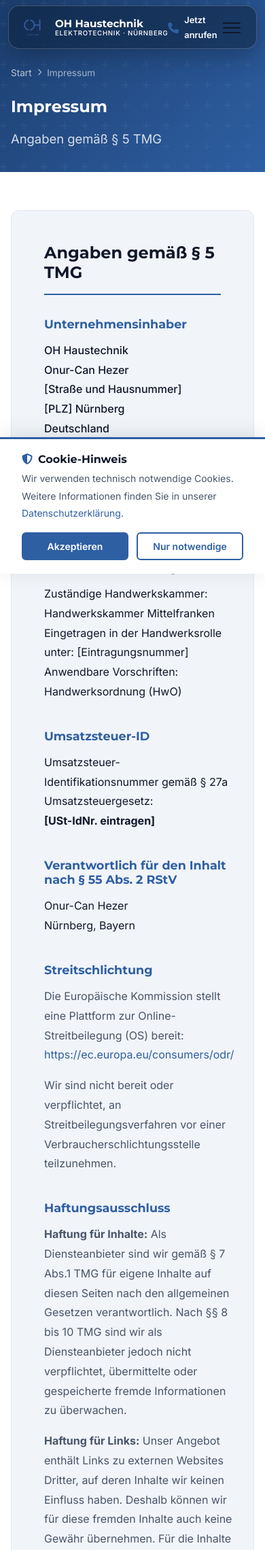
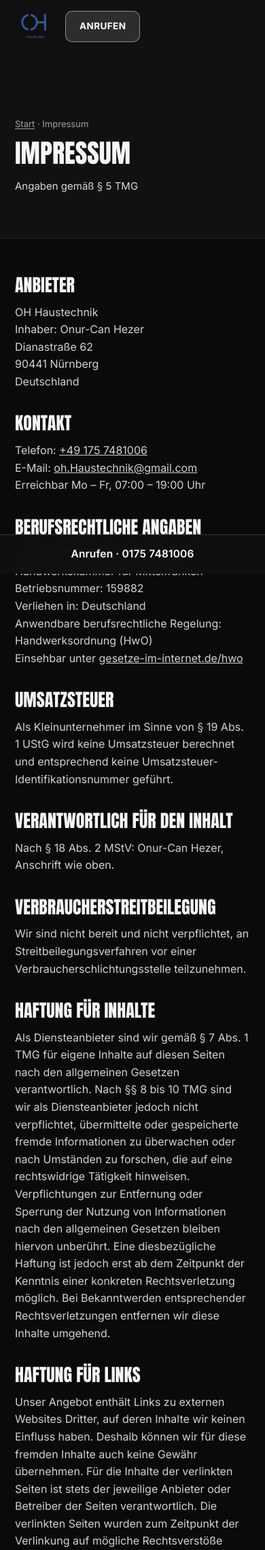
Before and after one commit to ohhaustechnik/OH, a PHP site: page /impressum.php in a window 390 px wide. Shown: the top 2280 px of the page at 68% size. Run offline with PHP 8.4, Linux system fonts and the light colour scheme.

Commit message:
Impressum neu aufgebaut + Anrufleiste dezenter
IMPRESSUM: enthielt unausgefuellte Platzhalter ([Strasse und Hausnummer],
[PLZ], [Eintragungsnummer], [USt-IdNr. eintragen]) - ohne vollstaendige
Pflichtangaben nach § 5 TMG abmahnfaehig. Jetzt mit echten Daten:
- Dianastrasse 62, 90441 Nuernberg
- Handwerkskammer fuer Mittelfranken, Betriebsnummer 159882
- Umsatzsteuer: Kleinunternehmer nach § 19 Abs. 1 UStG, keine USt-IdNr
- Hinweis auf die EU-OS-Plattform ENTFERNT: die Plattform wurde zum
  20.07.2025 eingestellt (VO (EU) 2024/3228), der Link ist tot und der
  Hinweis selbst inzwischen abmahnfaehig.
- "§ 55 Abs. 2 RStV" -> "§ 18 Abs. 2 MStV" (RStV seit 2020 ersetzt)
- Seite im neuen Dark-Design statt altem Analyticsrocket-Layout

ANRUFLEISTE: von blauem Vollflaechen-Balken mit Emoji auf dezent dunkel
mit feiner Linie und Unschaerfe umgestellt ("Anrufen · 0175 7481006").
Zusaetzlich env(safe-area-inset-bottom), damit sie auf iPhones nicht in
den Home-Indicator laeuft.

Co-Authored-By: Claude Sonnet 5 <noreply@anthropic.com>
Claude-Session: https://claude.ai/code/session_011u1EcGyT4Nrdk66PoZLxx9

```diff
--- a/assets/css/site-dark.css
+++ b/assets/css/site-dark.css
@@ -157,9 +157,12 @@ footer{border-top:1px solid var(--line);padding:44px 0 40px;}
 .legal a{color:#9CA3AF;text-decoration:underline;text-underline-offset:2px;}
 
 /* ---------- Mobile Call Bar ---------- */
-.callbar{position:fixed;left:0;right:0;bottom:0;z-index:60;display:none;background:var(--blue);color:#fff;
-  text-align:center;font-weight:700;text-transform:uppercase;letter-spacing:.04em;padding:15px;font-size:15px;}
-@media(max-width:900px){.callbar{display:block;} body{padding-bottom:52px;}}
+.callbar{position:fixed;left:0;right:0;bottom:0;z-index:60;display:none;
+  background:rgba(16,16,16,.97);-webkit-backdrop-filter:blur(10px);backdrop-filter:blur(10px);
+  border-top:1px solid var(--line2);color:#fff;text-align:center;font-weight:600;
+  letter-spacing:.01em;padding:16px;font-size:15.5px;
+  padding-bottom:calc(16px + env(safe-area-inset-bottom));}
+@media(max-width:900px){.callbar{display:block;} body{padding-bottom:calc(56px + env(safe-area-inset-bottom));}}
 
 /* ---------- Reveal ---------- */
 .rv{opacity:0;transform:translateY(22px);transition:opacity .6s ease,transform .6s ease;}
--- a/impressum.php
+++ b/impressum.php
@@ -1,124 +1,107 @@
 <?php
-$page_title       = 'Impressum – OH Haustechnik Nürnberg';
-$meta_description = 'Impressum von OH Haustechnik – Angaben gemäß § 5 TMG.';
-$canonical_url    = 'https://oh-haustechnik.de/impressum.php';
+$seo = [
+  'title' => 'Impressum | OH Haustechnik Nürnberg',
+  'desc'  => 'Impressum und Anbieterkennzeichnung von OH Haustechnik, Onur-Can Hezer, Dianastraße 62, 90441 Nürnberg.',
+  'slug'  => 'impressum.php',
+];
+?>
+<!DOCTYPE html>
+<html lang="de">
+<head>
+<?php include __DIR__ . '/includes/seo-head.php'; ?>
+</head>
+<body>
 
-include 'includes/header.php';
-?>
+<?php include __DIR__ . '/includes/header-dark.php'; ?>
 
 <section class="page-hero">
-    <div class="container">
-        <div class="page-hero-content">
-            <div class="breadcrumb">
-                <a href="index.php">Start</a>
-                <i class="fas fa-chevron-right"></i>
-                <span>Impressum</span>
-            </div>
-            <h1>Impressum</h1>
-            <p>Angaben gemäß § 5 TMG</p>
-        </div>
+  <div class="wrap">
+    <div class="breadcrumb rv"><a href="/index.php">Start</a> · Impressum</div>
+    <h1 class="rv">Impressum</h1>
+    <p class="rv">Angaben gemäß § 5 TMG</p>
   </div>
 </section>
 
-<section class="section">
-    <div class="container container--narrow">
+<section>
+  <div class="wrap prose">
 
-        <div style="background: var(--gray-100); border-radius: var(--border-radius-lg); padding: 3rem; border: 1px solid var(--gray-200);">
-
-            <h2 style="font-size: 1.5rem; margin-bottom: 2rem; padding-bottom: 1rem; border-bottom: 2px solid var(--blue-primary);">
-                Angaben gemäß § 5 TMG
-            </h2>
-
-            <div style="display: grid; gap: 2.5rem;">
-
-                <div>
-                    <h3 style="font-size: 1.1rem; color: var(--blue-primary); margin-bottom: 0.875rem;">Unternehmensinhaber</h3>
-                    <p style="color: var(--text-primary); font-weight: 500; font-size: 1rem; margin: 0;">
+    <h2 class="rv">Anbieter</h2>
+    <p class="rv">
       OH Haustechnik<br>
-                        Onur-Can Hezer<br>
-                        [Straße und Hausnummer]<br>
-                        [PLZ] Nürnberg<br>
+      Inhaber: Onur-Can Hezer<br>
+      Dianastraße 62<br>
+      90441 Nürnberg<br>
       Deutschland
     </p>
-                </div>
 
-                <div>
-                    <h3 style="font-size: 1.1rem; color: var(--blue-primary); margin-bottom: 0.875rem;">Kontakt</h3>
-                    <p style="color: var(--text-primary); margin: 0; line-height: 2;">
-                        Telefon: <a href="tel:+491757481006" style="color: var(--blue-primary);">+49 175 7481006</a><br>
-                        E-Mail: <a href="mailto:oh.Haustechnik@gmail.com" style="color: var(--blue-primary);">oh.Haustechnik@gmail.com</a>
+    <h2 class="rv">Kontakt</h2>
+    <p class="rv">
+      Telefon: <a href="tel:+491757481006" style="text-decoration:underline">+49 175 7481006</a><br>
+      E-Mail: <a href="mailto:oh.Haustechnik@gmail.com" style="text-decoration:underline">oh.Haustechnik@gmail.com</a><br>
+      Erreichbar Mo – Fr, 07:00 – 19:00 Uhr
     </p>
-                </div>
 
-                <div>
-                    <h3 style="font-size: 1.1rem; color: var(--blue-primary); margin-bottom: 0.875rem;">Berufsrechtliche Angaben</h3>
-                    <p style="color: var(--text-primary); margin: 0; line-height: 1.8;">
-                        Zuständige Handwerkskammer: Handwerkskammer Mittelfranken<br>
-                        Eingetragen in der Handwerksrolle unter: [Eintragungsnummer]<br>
-                        Anwendbare Vorschriften: Handwerksordnung (HwO)
+    <h2 class="rv">Berufsrechtliche Angaben</h2>
+    <p class="rv">
+      Zuständige Handwerkskammer: Handwerkskammer für Mittelfranken<br>
+      Betriebsnummer: 159882<br>
+      Verliehen in: Deutschland<br>
+      Anwendbare berufsrechtliche Regelung: Handwerksordnung (HwO)<br>
+      Einsehbar unter <a href="https://www.gesetze-im-internet.de/hwo/" target="_blank" rel="noopener" style="text-decoration:underline">gesetze-im-internet.de/hwo</a>
     </p>
-                </div>
 
-                <div>
-                    <h3 style="font-size: 1.1rem; color: var(--blue-primary); margin-bottom: 0.875rem;">Umsatzsteuer-ID</h3>
-                    <p style="color: var(--text-primary); margin: 0;">
-                        Umsatzsteuer-Identifikationsnummer gemäß § 27a Umsatzsteuergesetz:<br>
-                        <strong>[USt-IdNr. eintragen]</strong>
+    <h2 class="rv">Umsatzsteuer</h2>
+    <p class="rv">
+      Als Kleinunternehmer im Sinne von § 19 Abs. 1 UStG wird keine Umsatzsteuer
+      berechnet und entsprechend keine Umsatzsteuer-Identifikationsnummer geführt.
     </p>
-                </div>
 
-                <div>
-                    <h3 style="font-size: 1.1rem; color: var(--blue-primary); margin-bottom: 0.875rem;">Verantwortlich für den Inhalt nach § 55 Abs. 2 RStV</h3>
-                    <p style="color: var(--text-primary); margin: 0;">
-                        Onur-Can Hezer<br>
-                        Nürnberg, Bayern
+    <h2 class="rv">Verantwortlich für den Inhalt</h2>
+    <p class="rv">
+      Nach § 18 Abs. 2 MStV: Onur-Can Hezer, Anschrift wie oben.
     </p>
-                </div>
 
-                <div>
-                    <h3 style="font-size: 1.1rem; color: var(--blue-primary); margin-bottom: 0.875rem;">Streitschlichtung</h3>
-                    <p style="color: var(--text-secondary); line-height: 1.8; margin: 0;">
-                        Die Europäische Kommission stellt eine Plattform zur Online-Streitbeilegung (OS) bereit:
-                        <a href="https://ec.europa.eu/consumers/odr/" target="_blank" rel="noopener noreferrer" style="color: var(--blue-primary);">
-                            https://ec.europa.eu/consumers/odr/
-                        </a>
+    <h2 class="rv">Verbraucherstreitbeilegung</h2>
+    <p class="rv">
+      Wir sind nicht bereit und nicht verpflichtet, an Streitbeilegungsverfahren
+      vor einer Verbraucherschlichtungsstelle teilzunehmen.
     </p>
-                    <p style="color: var(--text-secondary); line-height: 1.8; margin-top: 1rem; margin-bottom: 0;">
-                        Wir sind nicht bereit oder verpflichtet, an Streitbeilegungsverfahren vor einer
-                        Verbraucherschlichtungsstelle teilzunehmen.
+
+    <h2 class="rv">Haftung für Inhalte</h2>
+    <p class="rv">
+      Als Diensteanbieter sind wir gemäß § 7 Abs. 1 TMG für eigene Inhalte auf diesen
+      Seiten nach den allgemeinen Gesetzen verantwortlich. Nach §§ 8 bis 10 TMG sind wir
+      als Diensteanbieter jedoch nicht verpflichtet, übermittelte oder gespeicherte fremde
+      Informationen zu überwachen oder nach Umständen zu forschen, die auf eine rechtswidrige
+      Tätigkeit hinweisen. Verpflichtungen zur Entfernung oder Sperrung der Nutzung von
+      Informationen nach den allgemeinen Gesetzen bleiben hiervon unberührt. Eine diesbezügliche
+      Haftung ist jedoch erst ab dem Zeitpunkt der Kenntnis einer konkreten Rechtsverletzung
+      möglich. Bei Bekanntwerden entsprechender Rechtsverletzungen entfernen wir diese Inhalte
+      umgehend.
     </p>
-                </div>
 
-                <div>
-                    <h3 style="font-size: 1.1rem; color: var(--blue-primary); margin-bottom: 0.875rem;">Haftungsausschluss</h3>
-                    <p style="color: var(--text-secondary); line-height: 1.8; margin-bottom: 1rem;">
-                        <strong>Haftung für Inhalte:</strong> Als Diensteanbieter sind wir gemäß § 7 Abs.1 TMG für eigene
-                        Inhalte auf diesen Seiten nach den allgemeinen Gesetzen verantwortlich. Nach §§ 8 bis 10 TMG sind
-                        wir als Diensteanbieter jedoch nicht verpflichtet, übermittelte oder gespeicherte fremde
-                        Informationen zu überwachen.
+    <h2 class="rv">Haftung für Links</h2>
+    <p class="rv">
+      Unser Angebot enthält Links zu externen Websites Dritter, auf deren Inhalte wir keinen
+      Einfluss haben. Deshalb können wir für diese fremden Inhalte auch keine Gewähr übernehmen.
+      Für die Inhalte der verlinkten Seiten ist stets der jeweilige Anbieter oder Betreiber der
+      Seiten verantwortlich. Die verlinkten Seiten wurden zum Zeitpunkt der Verlinkung auf
+      mögliche Rechtsverstöße überprüft; rechtswidrige Inhalte waren zu diesem Zeitpunkt nicht
+      erkennbar. Bei Bekanntwerden von Rechtsverletzungen entfernen wir derartige Links umgehend.
     </p>
-                    <p style="color: var(--text-secondary); line-height: 1.8; margin-bottom: 0;">
-                        <strong>Haftung für Links:</strong> Unser Angebot enthält Links zu externen Websites Dritter,
-                        auf deren Inhalte wir keinen Einfluss haben. Deshalb können wir für diese fremden Inhalte auch
-                        keine Gewähr übernehmen. Für die Inhalte der verlinkten Seiten ist stets der jeweilige Anbieter
-                        oder Betreiber der Seiten verantwortlich.
+
+    <h2 class="rv">Urheberrecht</h2>
+    <p class="rv">
+      Die durch die Seitenbetreiber erstellten Inhalte und Werke auf diesen Seiten unterliegen
+      dem deutschen Urheberrecht. Die Vervielfältigung, Bearbeitung, Verbreitung und jede Art
+      der Verwertung außerhalb der Grenzen des Urheberrechtes bedürfen der schriftlichen
+      Zustimmung des jeweiligen Autors bzw. Erstellers. Downloads und Kopien dieser Seite sind
+      nur für den privaten, nicht kommerziellen Gebrauch gestattet.
     </p>
-                </div>
-
-                <div>
-                    <h3 style="font-size: 1.1rem; color: var(--blue-primary); margin-bottom: 0.875rem;">Urheberrecht</h3>
-                    <p style="color: var(--text-secondary); line-height: 1.8; margin: 0;">
-                        Die durch die Seitenbetreiber erstellten Inhalte und Werke auf diesen Seiten unterliegen dem
-                        deutschen Urheberrecht. Die Vervielfältigung, Bearbeitung, Verbreitung und jede Art der
-                        Verwertung außerhalb der Grenzen des Urheberrechtes bedürfen der schriftlichen Zustimmung
-                        des jeweiligen Autors bzw. Erstellers.
-                    </p>
-                </div>
-
-            </div>
-        </div>
 
   </div>
 </section>
 
-<?php include 'includes/footer.php'; ?>
+<?php include __DIR__ . '/includes/footer-dark.php'; ?>
+</body>
+</html>
--- a/includes/footer-dark.php
+++ b/includes/footer-dark.php
@@ -25,5 +25,5 @@
   </div>
 </footer>
 
-<a class="callbar" href="tel:+491757481006">📞 Jetzt anrufen · +49 175 7481006</a>
+<a class="callbar" href="tel:+491757481006">Anrufen · 0175 7481006</a>
 <script src="/assets/js/site-dark.js"></script>
```
Also changed, not shown: elektriker-nuernberg.html (+7 -4 lines), index.php (+7 -4 lines). Lines whose indentation alone changed are shown as unchanged.
